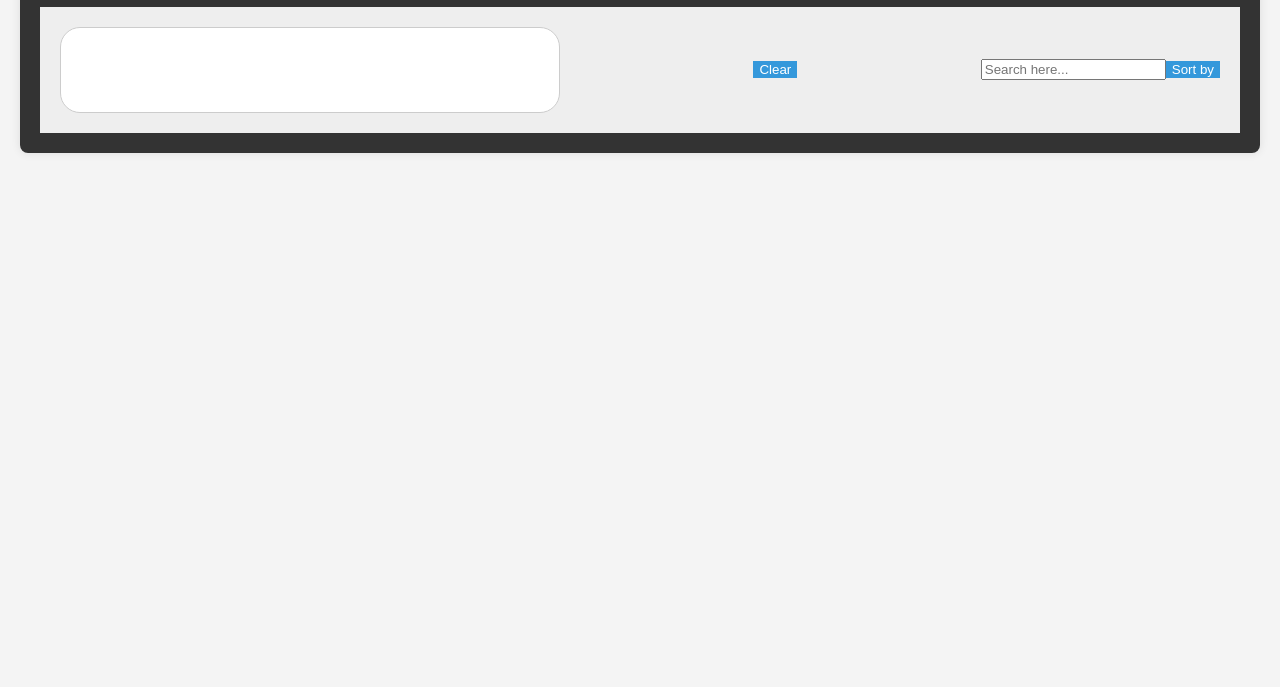
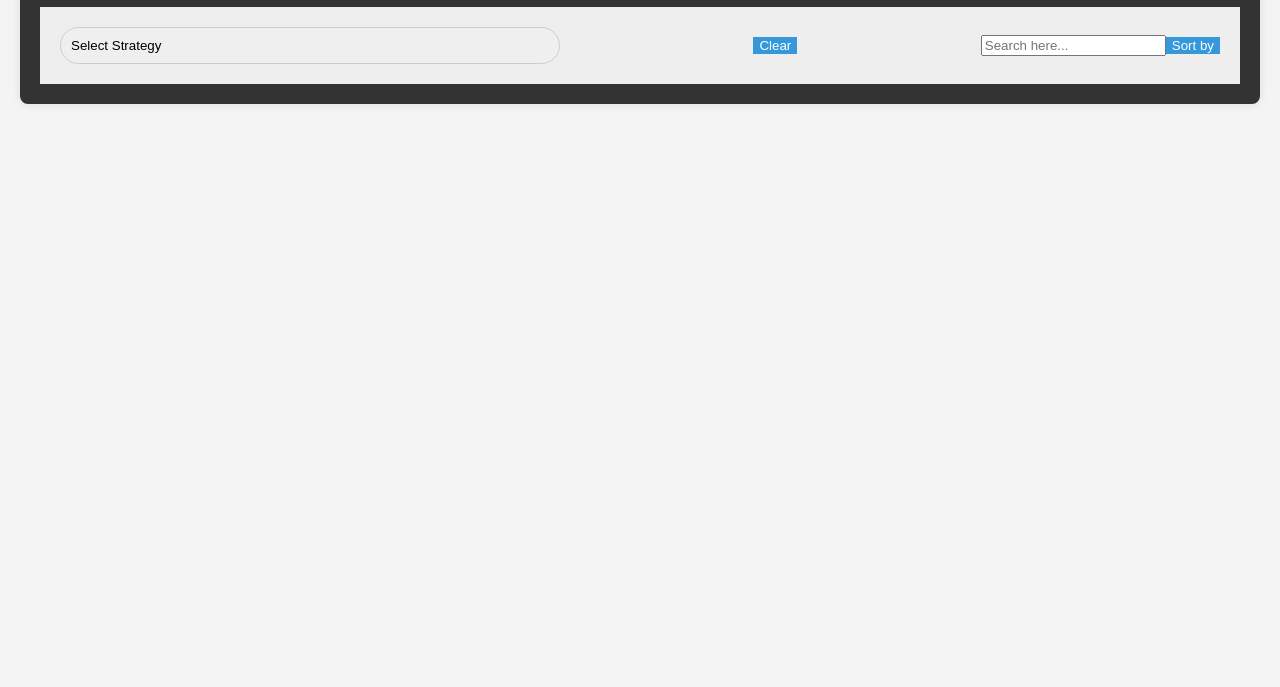
Before and after one commit to rhagan19/MAGNVSwebsite, a plain HTML site: page index.html in a window 1280 px wide. Shown: the part 113-800 px from the top of the page. Drawn offline with nearby package versions, Linux system fonts and the light colour scheme.

Commit message:
Update index.html

```diff
--- a/index.html
+++ b/index.html
@@ -14,10 +14,22 @@
     <header>
         <h1>The MAGNVS Library</h1>
         <div class="filter-bar">
-            <select id="filter-offensive" class="filter-dropdown multiselect" multiple="multiple" aria-label="Select Offensive/Defensive">
-                <!-- Options will be dynamically populated -->
+            <!-- Dropdown for selecting Offensive/Defensive -->
+            <select id="strategy-dropdown" class="filter-dropdown">
+                <option value="">Select Strategy</option>
+                <option value="offensive">Offensive</option>
+                <option value="defensive">Defensive</option>
             </select>
+
+            <!-- Dynamic secondary filter dropdown will be populated based on the strategy -->
+            <select id="secondary-filter" class="filter-dropdown" style="display: none;">
+                <!-- Options will be added dynamically -->
+            </select>
+
+            <!-- Additional dropdowns would go here, hidden initially and shown based on the previous selections -->
+
             <button class="clear-button">Clear</button>
+
             <div class="search-container">
                 <input type="search" id="search" placeholder="Search here...">
                 <button class="sort-button">Sort by</button>
@@ -26,7 +38,7 @@
     </header>
 
     <table>
-        <!-- Table content -->
+        <!-- Table content will be dynamically populated based on filter selections -->
     </table>
 </div>
 
```
